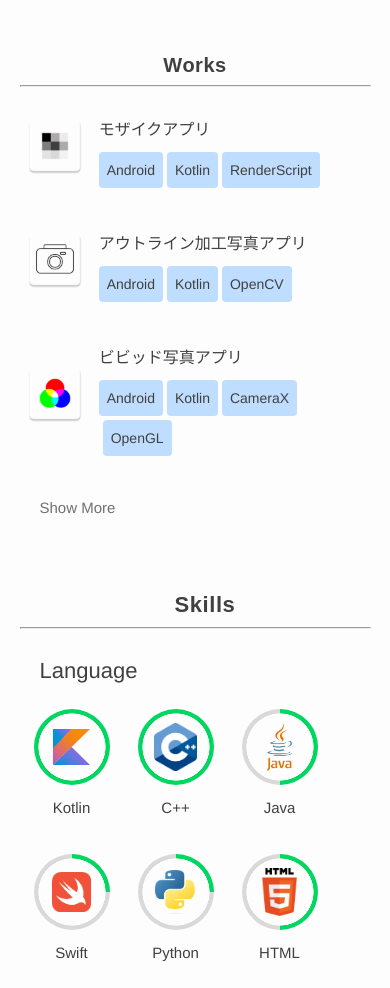
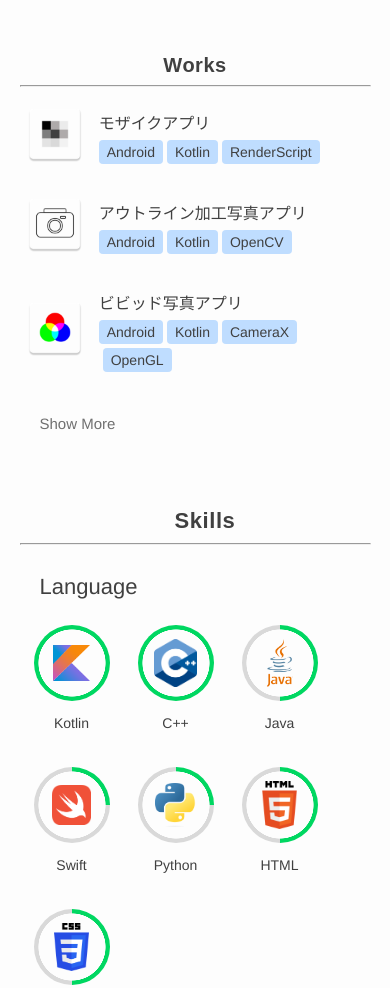
Before and after one commit to nakashimaakio/nakashimaakio.github.io, a plain HTML site: page index.html in a window 390 px wide. Shown: the part 545-1533 px from the top of the page. Drawn offline with Linux system fonts and the light colour scheme.

Commit message:
フォントサイズ調整

```diff
--- a/style.css
+++ b/style.css
@@ -219,13 +219,15 @@ p.appname {
     margin-bottom: 2px;
     margin-top: 16px;
     font-size: 20px;
+    line-height: normal;
 }
 
 @media screen and (max-width: 480px) {
     p.appname {
         margin-bottom: 2px;
-        margin-top: 12px;
+        margin-top: 8px;
         font-size: 16px;
+        line-height: normal;
     }
 }
 
@@ -240,6 +242,7 @@ li.block {
     padding-right: 8px;
     padding-top: 4px;
     padding-bottom: 4px;
+    line-height: normal;
     border-radius: 4px;
     margin-top: 2px;
     margin-bottom: 2px;
@@ -256,6 +259,7 @@ li.block {
         padding-right: 8px;
         padding-top: 4px;
         padding-bottom: 4px;
+        line-height: normal;
         border-radius: 4px;
         font-size: 14px;
         margin-top: 2px;
@@ -329,3 +333,11 @@ p.skill-name {
     text-align: center;
     margin-top: 8px;
 }
+
+@media screen and (max-width: 480px) {
+    p.skill-name {
+        text-align: center;
+        margin-top: 8px;
+        font-size: 14px;
+    }
+}
```
